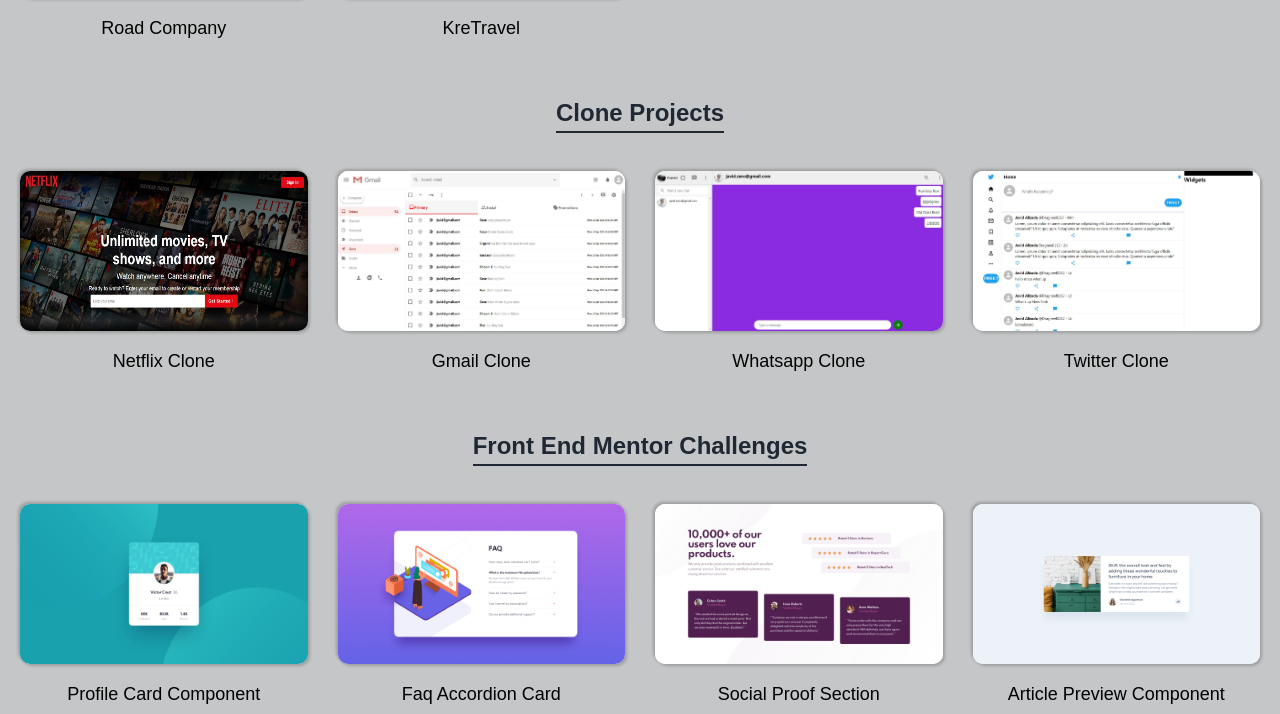
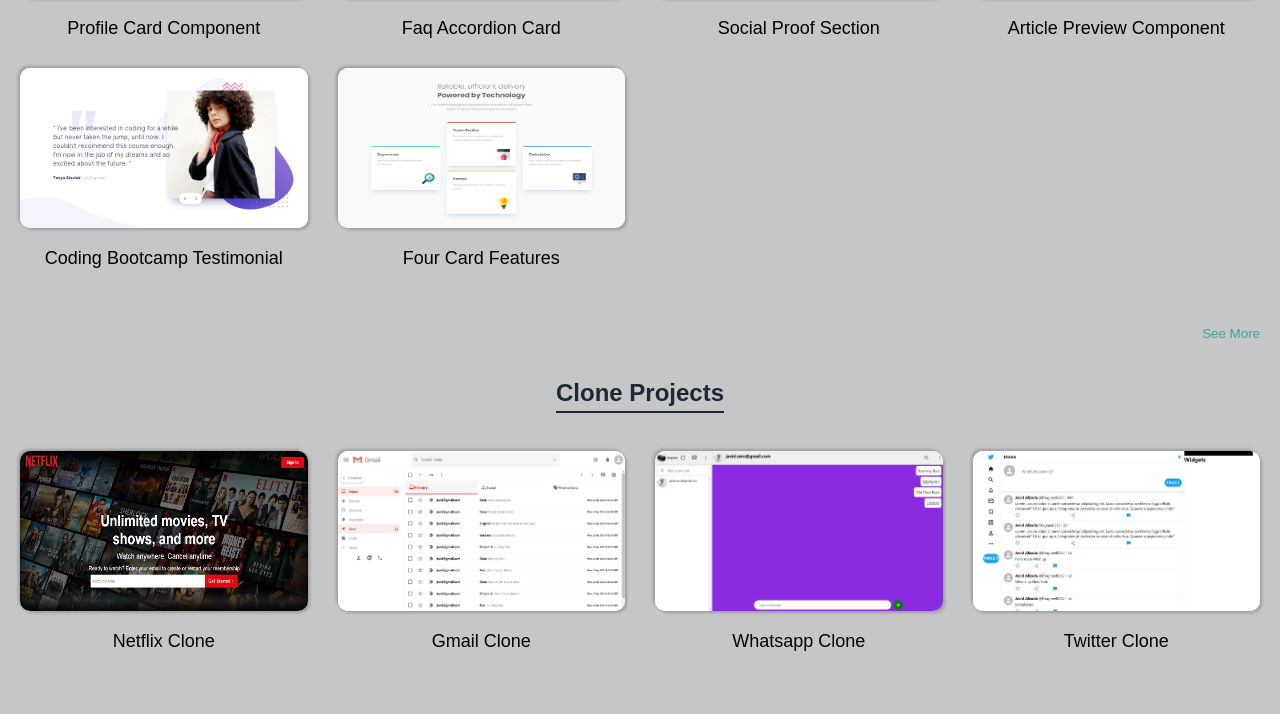
Before and after one commit to JavidZero/Portfolio, a React (Create React App) app: page / in a window 1280 px wide. Shown: the part 2307-3021 px from the top of the page. Built offline with nearby package versions, Linux system fonts and the light colour scheme.

Commit message:
Add files via upload

```diff
--- a/public/resumeData.json
+++ b/public/resumeData.json
@@ -288,68 +288,6 @@
         "portfolio": {
             "categories":[
                 {
-                    "id": 3,
-                    "title": "Real Life Work",
-                    "info": "",
-                    "projectslist": [
-                        {
-                            "id": 1,
-                            "title": "Road Company",
-                            "finished": true,
-                            "category": "",
-                            "image": "images/road-company.jpg",
-                            "url": "https://qarantstroy.ru"
-                        },
-                        {
-                            "id": 2,
-                            "title": "KreTravel",
-                            "finished": true,
-                            "category": "",
-                            "image": "images/kretravel.jpg",
-                            "url": "https://kretravel.az"
-                        }
-                    ]
-                },
-                {
-                    "id": 2,
-                    "title": "Clone Projects",
-                    "info": "",
-                    "projectslist": [
-                        {
-                            "id": 1,
-                            "title": "Netflix Clone",
-                            "finished": true,
-                            "category": "",
-                            "image": "images/netflix-clone.jpg",
-                            "url": "https://netflix-clone-by-javid.netlify.app/"
-                        },
-                        {
-                            "id": 2,
-                            "title": "Gmail Clone",
-                            "finished": true,
-                            "category": "",
-                            "image": "images/gmail-clone.jpg",
-                            "url": "https://gmail-clone-phi.vercel.app/"
-                        },
-                        {
-                            "id": 3,
-                            "title": "Whatsapp Clone",
-                            "finished": true,
-                            "category": "",
-                            "image": "images/whatsapp-clone.jpg",
-                            "url": "https://whatsapp-clone-murex-nu.vercel.app/"
-                        },
-                        {
-                            "id": 4,
-                            "title": "Twitter Clone",
-                            "finished": true,
-                            "category": "",
-                            "image": "images/twitter-clone.jpg",
-                            "url": "https://twitter-clone-rouge-tau.vercel.app/"
-                        }
-                    ]
-                },
-                {
                     "id": 1,
                     "title": "Front End Mentor Challenges",
                     "info":"",
@@ -628,6 +566,68 @@
                         }
 
                     ]
+                },
+                {
+                    "id": 2,
+                    "title": "Clone Projects",
+                    "info": "",
+                    "projectslist": [
+                        {
+                            "id": 1,
+                            "title": "Netflix Clone",
+                            "finished": true,
+                            "category": "",
+                            "image": "images/netflix-clone.jpg",
+                            "url": "https://netflix-clone-by-javid.netlify.app/"
+                        },
+                        {
+                            "id": 2,
+                            "title": "Gmail Clone",
+                            "finished": true,
+                            "category": "",
+                            "image": "images/gmail-clone.jpg",
+                            "url": "https://gmail-clone-phi.vercel.app/"
+                        },
+                        {
+                            "id": 3,
+                            "title": "Whatsapp Clone",
+                            "finished": true,
+                            "category": "",
+                            "image": "images/whatsapp-clone.jpg",
+                            "url": "https://whatsapp-clone-murex-nu.vercel.app/"
+                        },
+                        {
+                            "id": 4,
+                            "title": "Twitter Clone",
+                            "finished": true,
+                            "category": "",
+                            "image": "images/twitter-clone.jpg",
+                            "url": "https://twitter-clone-rouge-tau.vercel.app/"
+                        }
+                    ]
+                },
+                {
+                    "id": 3,
+                    "title": "Real Life Work",
+                    "info": "",
+                    "projectslist": [
+                        {
+                            "id": 1,
+                            "title": "Road Company",
+                            "finished": true,
+                            "category": "",
+                            "image": "images/road-company.jpg",
+                            "url": "https://qarantstroy.ru"
+                        },
+                        {
+                            "id": 2,
+                            "title": "KreTravel",
+                            "finished": true,
+                            "category": "",
+                            "image": "images/kretravel.jpg",
+                            "url": "https://kretravel.az"
+                        }
+                    ]
                 }
             ]
         }
--- a/src/components/portfolio/Portfolio.js
+++ b/src/components/portfolio/Portfolio.js
@@ -10,34 +10,13 @@
             <h1>Projects</h1>
           </div>
           <>
-            {
-              <Projects
-                key={data.categories[0].id}
-                projects={data.categories[0]}
-                title={data.categories[0].title}
-              />
-            }
-            {
-              <Projects
-                key={data.categories[1].id}
-                projects={data.categories[1]}
-                title={data.categories[1].title}
-              />
-            }
-            {
-              <Projects
-                key={data.categories[2].id}
-                projects={data.categories[2]}
-                title={data.categories[2].title}
-              />
-            }
-            {/*data.categories.map((projects) => (
+            {data.categories.map((projects) => (
               <Projects
                 key={projects.id}
                 projects={projects}
                 title={projects.title}
               />
-            ))*/}
+            ))}
           </>
         </div>
       </div>
--- a/src/components/project/Project.js
+++ b/src/components/project/Project.js
@@ -10,7 +10,7 @@
           className="project"
         >
           <div className="project-image">
-            <img src={`${process.env.PUBLIC_URL}/${project.image}`} alt=""/>
+            <img src={`${process.env.PUBLIC_URL}${project.image}`} alt=""/>
           </div>
           <div className="project-info">
             <a href={project.url} target="_blank" rel="noreferrer">
```
